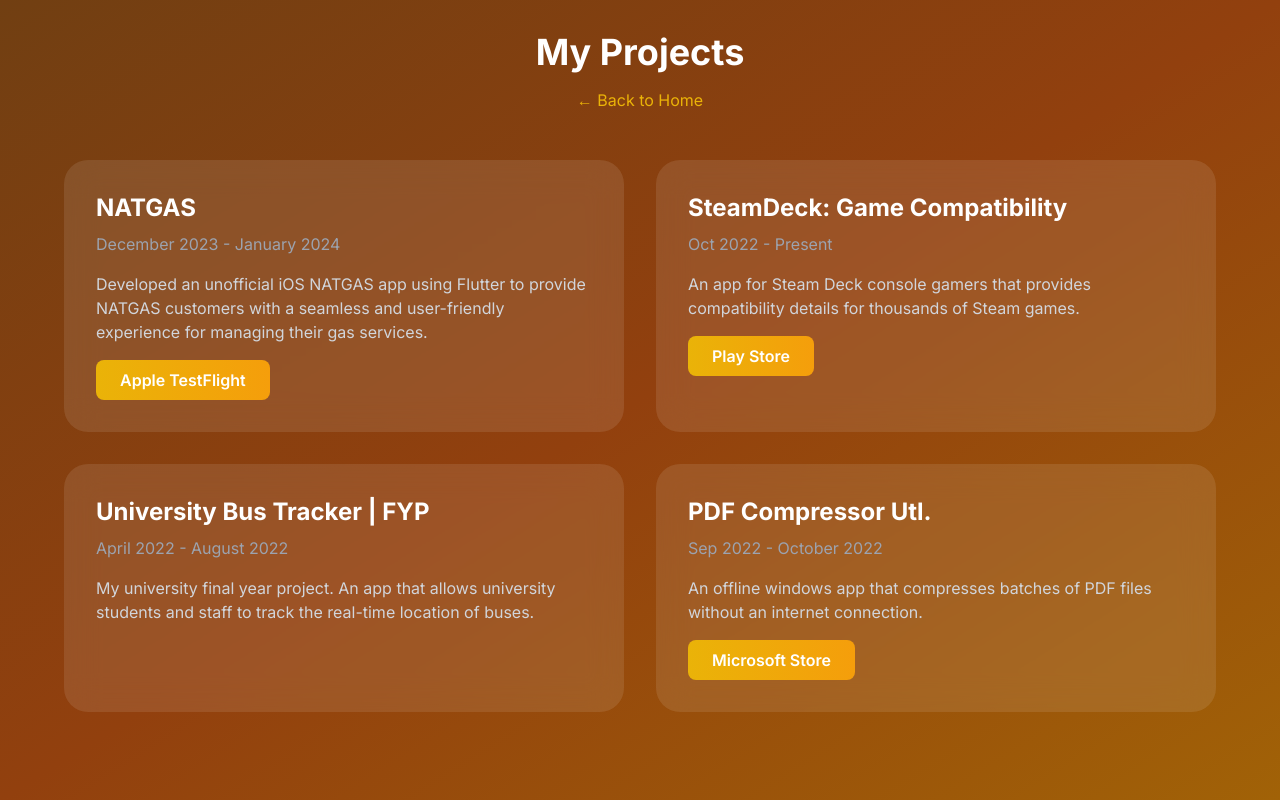
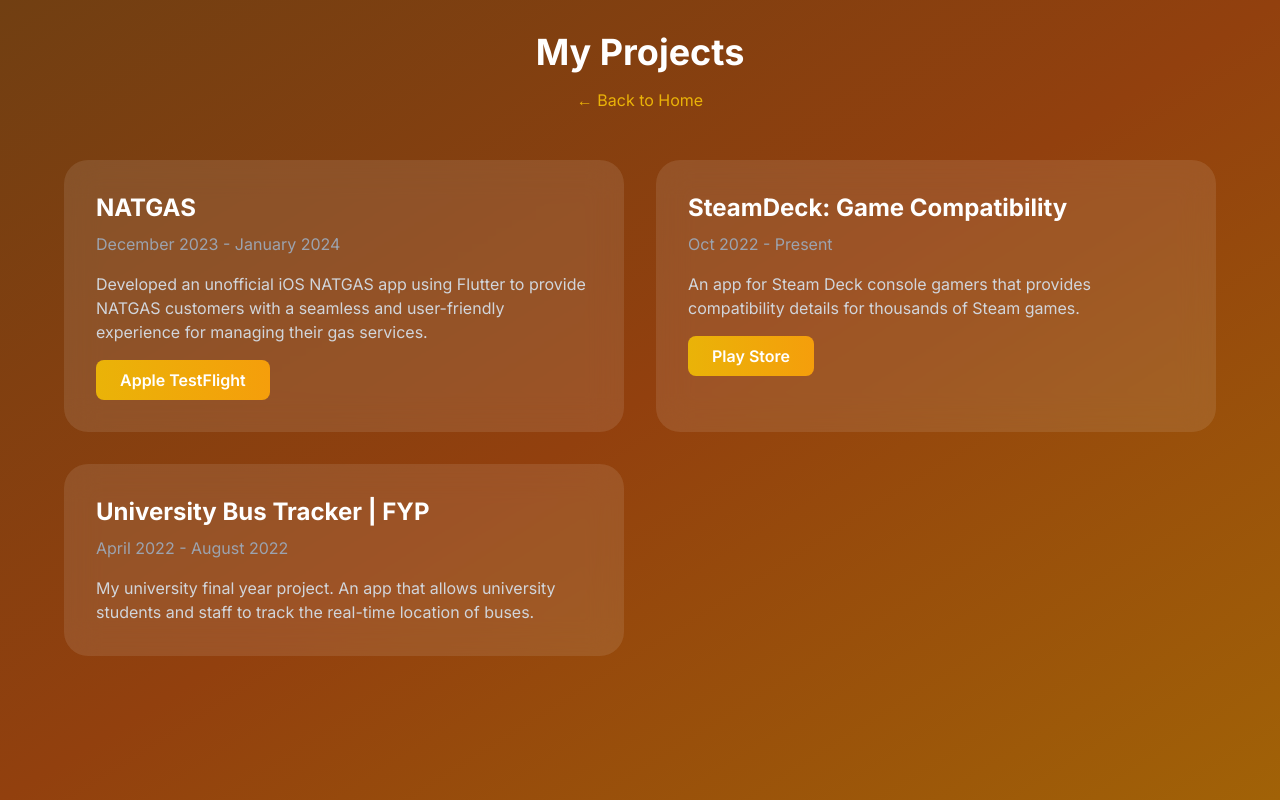
Before and after one commit to najm101/portfolio, a Next.js app: page /projects in a window 1280 px wide. Built offline with nearby package versions, Linux system fonts and the light colour scheme.

Commit message:
Add project images and enhance project details layout

```diff
--- a/app/page.tsx
+++ b/app/page.tsx
@@ -5,6 +5,7 @@
 import Image from 'next/image';
 import natgasScreenshots from '../public/static/natgas_screenshots.png';
 import avatar from '../public/static/avatar.png';
+import { image } from 'framer-motion/client';
 
 export default function Page() {
     const [activeTab, setActiveTab] = useState('about');
@@ -15,6 +16,7 @@
         {
             name: 'Roze Moon',
             date: 'July 2024 - Present',
+            image: null,
             description:
                 'Roze Moon makes it easy to order fresh flowers with beautiful bouquets, bulk orders, and quick delivery. Browse a variety of designs and enjoy hassle-free gifting for any occasion',
             details: [
@@ -37,6 +39,7 @@
         {
             name: 'NATGAS',
             date: 'December 2023 - January 2024',
+            image: natgasScreenshots,
             description:
                 'Developed an unofficial iOS NATGAS app using Flutter to provide NATGAS customers with a seamless experience for managing gas services.',
             url: {
@@ -47,6 +50,7 @@
         {
             name: 'SteamDeck: Game Compatibility',
             date: 'Oct 2022 - Present',
+            image: null,
             description:
                 'An app for Steam Deck console gamers that provides compatibility details for thousands of Steam games.',
             url: {
@@ -57,18 +61,9 @@
         {
             name: 'University Bus Tracker | FYP',
             date: 'April 2022 - August 2022',
+            image: null,
             description:
                 'My university final year project. An app that allows university students and staff to track the real-time location of buses.',
-        },
-        {
-            name: 'PDF Compressor Utl.',
-            date: 'Sep 2022 - October 2022',
-            description:
-                'An offline windows app that compresses batches of PDF files without an internet connection.',
-            url: {
-                label: 'Microsoft Store',
-                href: 'https://apps.microsoft.com/detail/9mtnsz61cjgs?hl=en-US&gl=US',
-            },
         },
     ];
 
@@ -117,15 +112,20 @@
                             initial={{ opacity: 0, y: 20 }}
                             animate={{ opacity: 1, y: 0 }}
                             transition={{ delay: index * 0.1 }}
-                            className={`backdrop-blur-lg rounded-3xl p-8 hover:transform hover:scale-105 transition-all duration-300 ${theme === 'dark' ? 'bg-white/10' : 'bg-white/60'
+                            className={`backdrop-blur-lg rounded-3xl p-8 hover:transform hover:scale-105 transition-all duration-300 grid ${theme === 'dark' ? 'bg-white/10' : 'bg-white/60'
                                 }`}
                         >
+                            <div>
                                 <h2 className="text-2xl font-bold mb-2">{project.name}</h2>
                                 <p className="text-gray-400 mb-4">{project.date}</p>
+                                {project.image != null ? <Image src={project.image!} alt={project.name} className="rounded-xl pt-1 mb-2" /> : null}
                                 <p className={theme === 'dark' ? 'text-gray-300' : 'text-gray-600'}>
                                     {project.description}
                                 </p>
+                            </div>
 
+
+                            <div className="mt-4 flex flex-wrap items-end gap-3 ">
                                 {project.details && (
                                     <ul className="mt-4 space-y-2 list-disc list-inside">
                                         {project.details.map((detail, index) => (
@@ -140,7 +140,7 @@
                                         ))}
                                     </ul>
                                 )}
-                            <div className="mt-4 flex flex-wrap gap-3">
+                                <div className="mt-4 flex flex-wrap items-end gap-3 ">
                                     {project.links?.website && (
                                         <a
                                             href={project.links.website}
@@ -181,6 +181,7 @@
                                             {project.url.label}
                                         </a>
                                     )}
+                                </div>
                             </div>
                         </motion.div>
                     ))}
--- a/app/projects/page.tsx
+++ b/app/projects/page.tsx
@@ -40,17 +40,7 @@
             date: 'April 2022 - August 2022',
             description:
                 'My university final year project. An app that allows university students and staff to track the real-time location of buses.',
-        },
-        {
-            name: 'PDF Compressor Utl.',
-            date: 'Sep 2022 - October 2022',
-            description:
-                'An offline windows app that compresses batches of PDF files without an internet connection.',
-            url: {
-                label: 'Microsoft Store',
-                href: 'https://apps.microsoft.com/detail/9mtnsz61cjgs?hl=en-US&gl=US',
-            },
-        },
+        }
     ];
 
     return (
```
Lines whose indentation alone changed are shown as unchanged.
